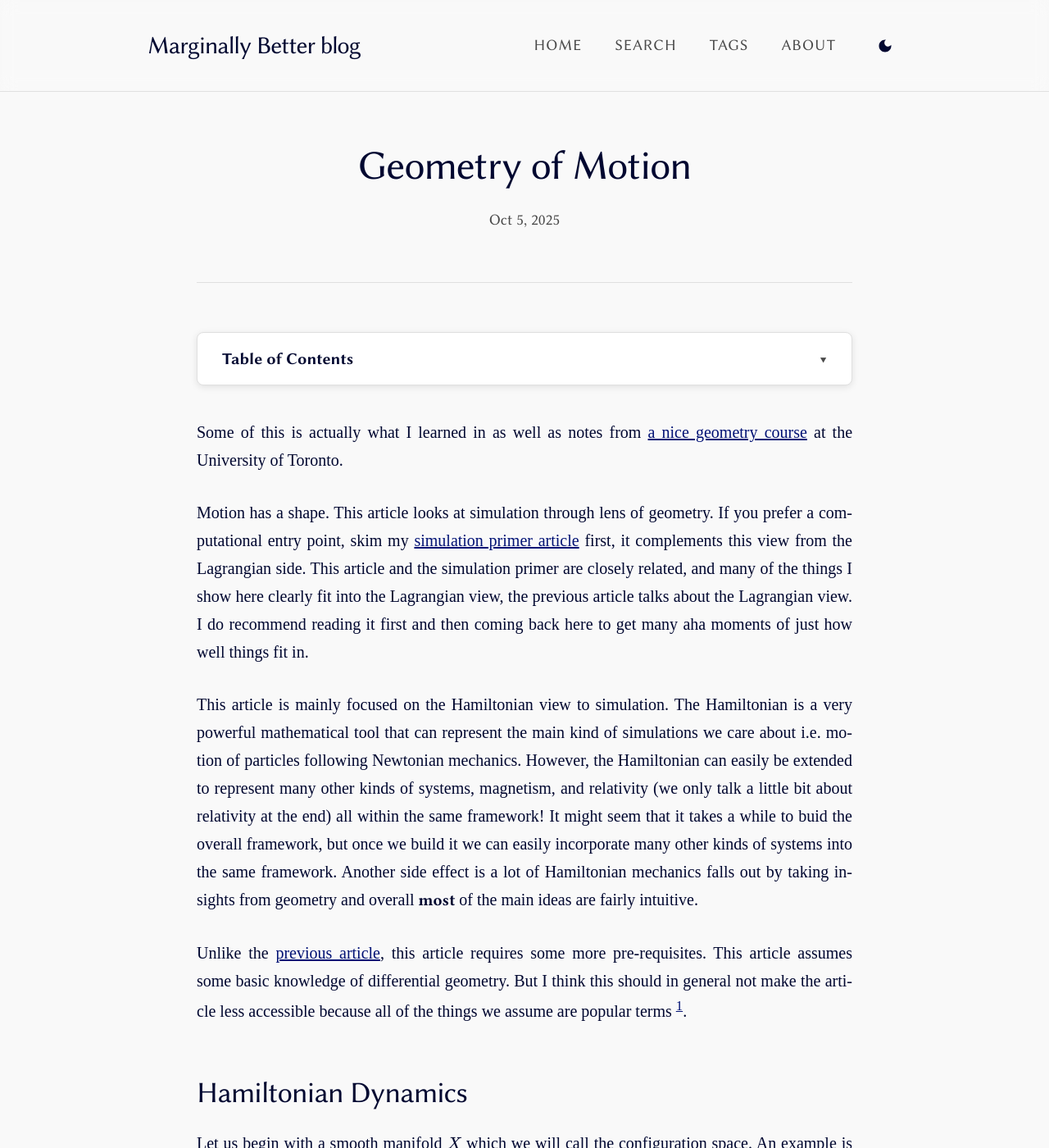
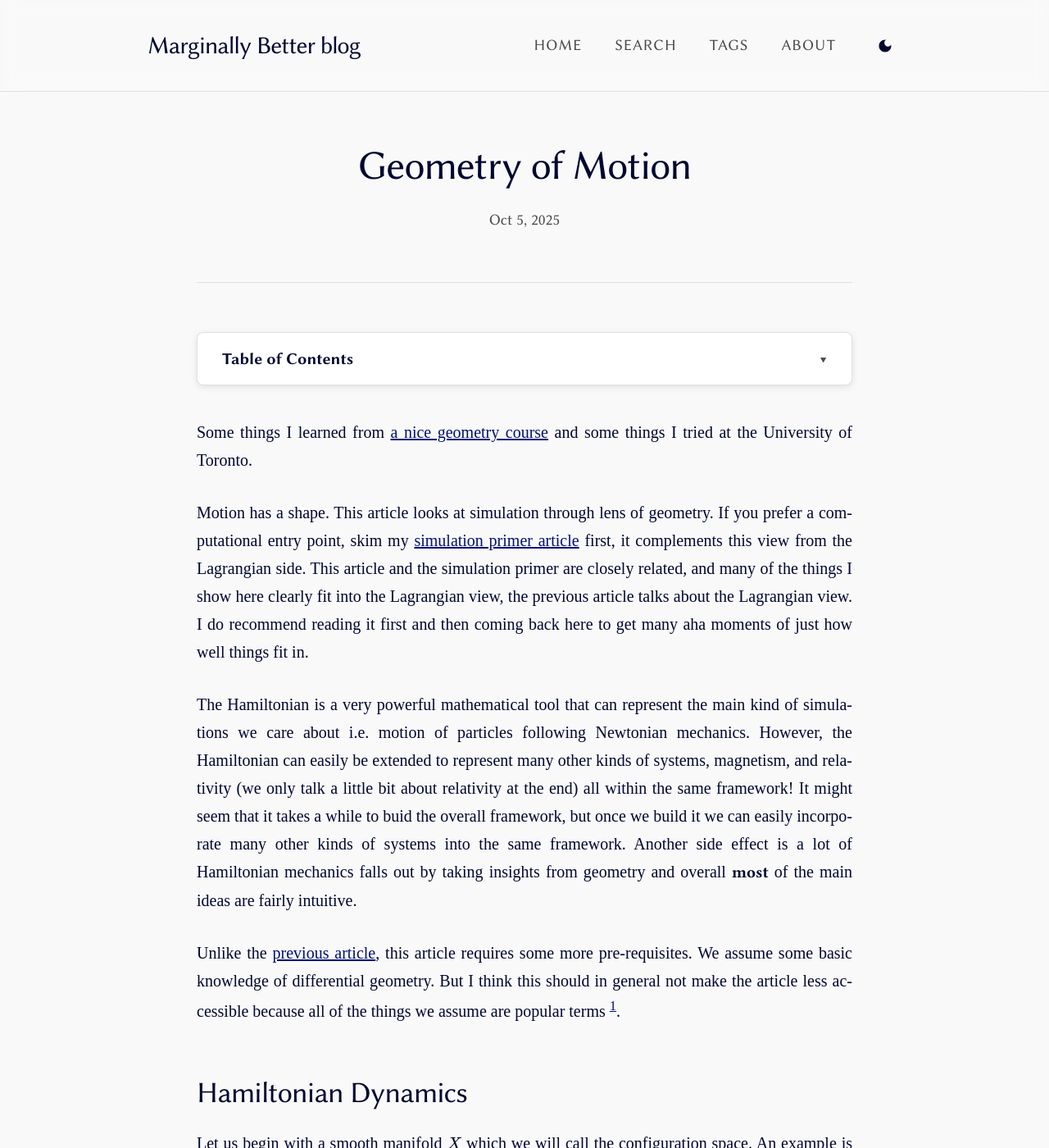
Before and after one commit to Rishit-dagli/Rishit-dagli.github.io, a Jekyll site: the page built from _posts/2025-10-05-geometry-of-motion.md, in a window 1280 px wide and 1400 px high. Shown: the whole window at 82% size. Built offline with Jekyll 4.4.1, drawn with Linux system fonts in a browser that asks for light colours; some web fonts are replaced; our own code applies the rules of GitHub Pages for plain Markdown files; comment, search, counter and statistics services are not loaded; some of the changed text lies outside the part shown.

Commit message:
refine content and titles in simulation and geometry articles for clarity

```diff
--- a/_posts/2025-10-05-geometry-of-motion.md
+++ b/_posts/2025-10-05-geometry-of-motion.md
@@ -6,13 +6,13 @@ image: /assets/diff-geometry/cosphere-bundle-light.png
 tags: [geometry, differential-geometry, mechanics]
 ---
 
-Some of this is actually what I learned in as well as notes from [a nice geometry course](https://www.math.toronto.edu/mgualt/courses/25-QM/) at the University of Toronto.
+Some things I learned from [a nice geometry course](https://www.math.toronto.edu/mgualt/courses/25-QM/) and some things I tried at the University of Toronto.
 
 Motion has a shape. This article looks at simulation through lens of geometry. If you prefer a computational entry point, skim my [simulation primer article]({% post_url 2025-09-27-simulation %}) first, it complements this view from the Lagrangian side. This article and the simulation primer are closely related, and many of the things I show here clearly fit into the Lagrangian view, the previous article talks about the Lagrangian view. I do recommend reading it first and then coming back here to get many aha moments of just how well things fit in.
 
-This article is mainly focused on the Hamiltonian view to simulation. The Hamiltonian is a very powerful mathematical tool that can represent the main kind of simulations we care about i.e. motion of particles following Newtonian mechanics. However, the Hamiltonian can easily be extended to represent many other kinds of systems, magnetism, and relativity (we only talk a little bit about relativity at the end) all within the same framework! It might seem that it takes a while to buid the overall framework, but once we build it we can easily incorporate many other kinds of systems into the same framework. Another side effect is a lot of Hamiltonian mechanics falls out by taking insights from geometry and overall **most** of the main ideas are fairly intuitive.
+The Hamiltonian is a very powerful mathematical tool that can represent the main kind of simulations we care about i.e. motion of particles following Newtonian mechanics. However, the Hamiltonian can easily be extended to represent many other kinds of systems, magnetism, and relativity (we only talk a little bit about relativity at the end) all within the same framework! It might seem that it takes a while to buid the overall framework, but once we build it we can easily incorporate many other kinds of systems into the same framework. Another side effect is a lot of Hamiltonian mechanics falls out by taking insights from geometry and overall **most** of the main ideas are fairly intuitive.
 
-Unlike the [previous article]({% post_url 2025-09-27-simulation %}), this article requires some more pre-requisites. This article assumes some basic knowledge of differential geometry. But I think this should in general not make the article less accessible because all of the things we assume are popular terms [^fn-pre-req].
+Unlike the [previous article]({% post_url 2025-09-27-simulation %}), this article requires some more pre-requisites. We assume some basic knowledge of differential geometry. But I think this should in general not make the article less accessible because all of the things we assume are popular terms [^fn-pre-req].
 
 ## Hamiltonian Dynamics
 
```
Also changed, not shown: _posts/2024-01-01-sgd.md (+1 -1 lines), _posts/2025-09-27-simulation.md (+2 -2 lines).
